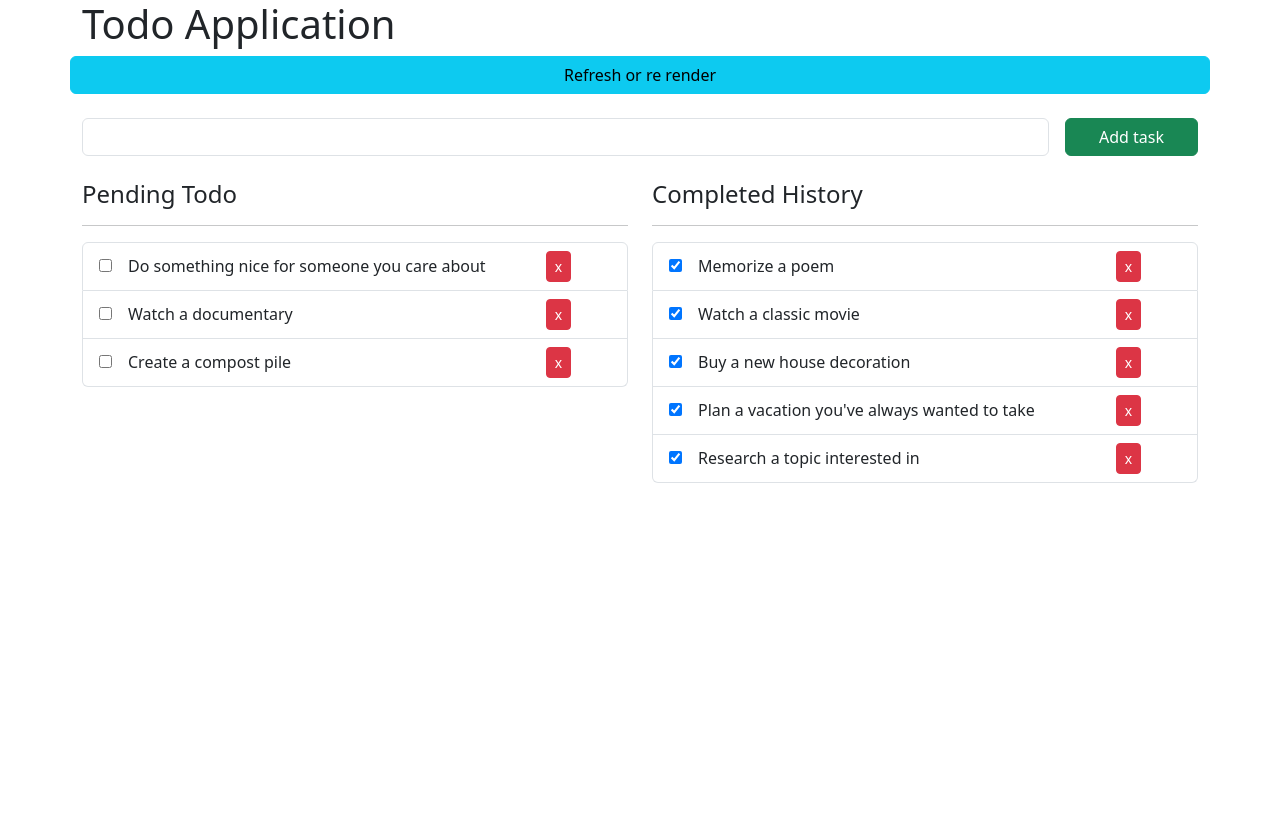
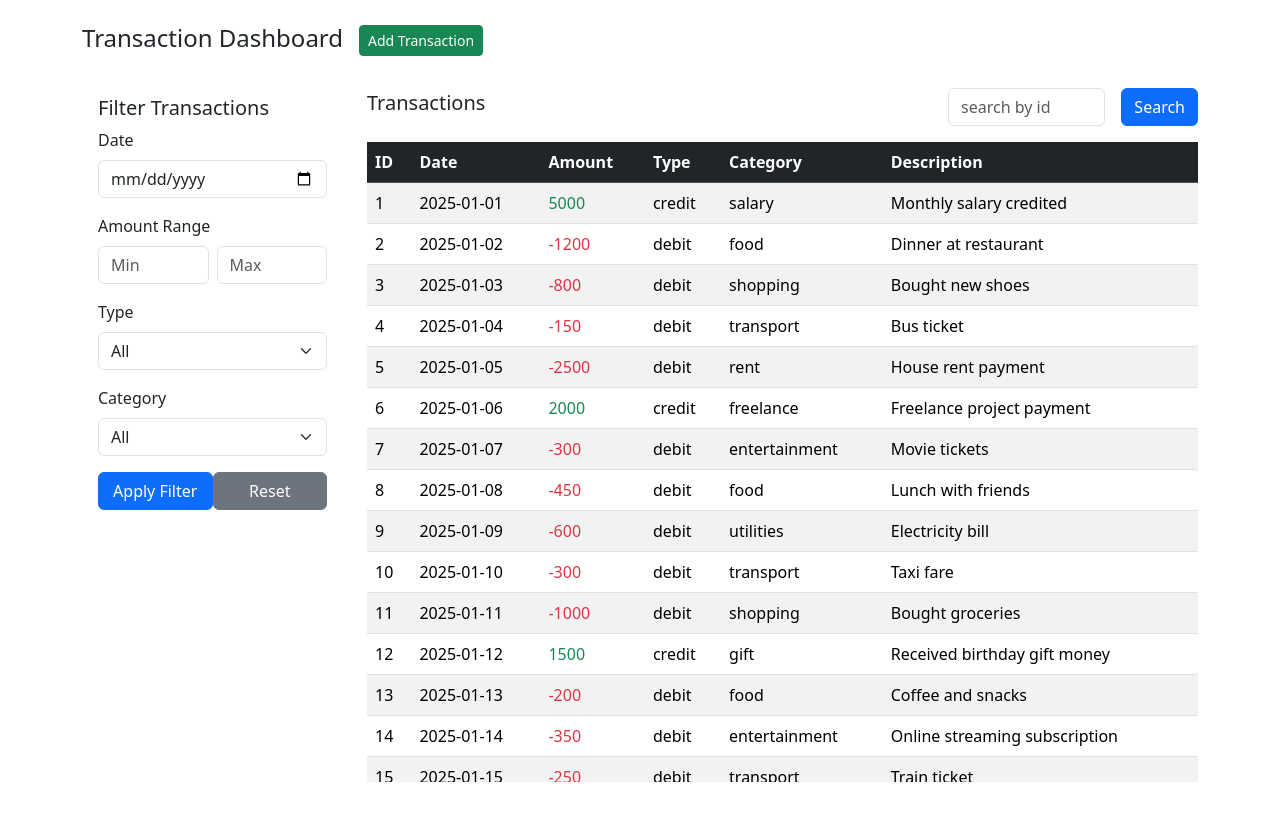
Before and after one commit to dineshk033/tvs-practise, a React (Vite) app: page / in a window 1280 px wide. Shown: the top 820 px of the page. Built offline with nearby package versions, Linux system fonts and the light colour scheme.

Commit message:
Practise solution

```diff
--- a/src/App.jsx
+++ b/src/App.jsx
@@ -1,109 +1,117 @@
-// App.jsx
-import { useEffect, useState } from "react";
-import TransactionForm from "./components/add-transaction";
-import { FilterPanel } from "./components/filter-panel";
-import { TransactionTable } from "./components/transaction-table";
-import { fetchTransactionData } from "./service/data";
+// // App.jsx
+// import { useEffect, useState } from "react";
+// import TransactionForm from "./components/add-transaction";
+// import { FilterPanel } from "./components/filter-panel";
+// import { TransactionTable } from "./components/transaction-table";
+// import { fetchTransactionData } from "./service/data";
 
-const INITIALFILTER = {
-  date: "",
-  minPrice: null,
-  maxPriceRef: null,
-  type: "",
-  category: "",
+import HomePage from "./pages/home";
+
+// const INITIALFILTER = {
+//   date: "",
+//   minPrice: null,
+//   maxPriceRef: null,
+//   type: "",
+//   category: "",
+// };
+// function App() {
+//   const [dataSource, setDataSource] = useState([]);
+//   const [filteredTxn, setFlteredTxn] = useState([]);
+//   const [search, setSearch] = useState(null);
+//   const [filterProps, setFilterProps] = useState(INITIALFILTER);
+//   //mounting phase called
+//   useEffect(() => {
+//     fetchTransactionData().then((data) => {
+//       setDataSource(data);
+//       setFlteredTxn(data);
+//     });
+//   }, []);
+//   // useEffect(() => {
+//   //   if (search !== null) {
+//   //     const temp = dataSource.filter((item) => item.id == search);
+//   //     setFlteredTxn(temp);
+//   //   } else {
+//   //     setFlteredTxn(dataSource);
+//   //   }
+//   // }, [search]);
+//   useEffect(() => {
+//     const { category, type } = filterProps;
+//     // if(category )
+//     const temp = dataSource.filter(
+//       (item) =>
+//         (category == "" || item.category === category) &&
+//         (!type || item.type === type)
+//     );
+//     setFlteredTxn(temp);
+//   }, [filterProps, dataSource]);
+
+//   const handleSearch = (id) => {
+//     setSearch(id);
+//   };
+
+//   const handleFilter = (arg) => {
+//     if (arg) {
+//       setFilterProps(arg);
+//       // const { category, type } = arg;
+//       // // if(category )
+//       // const temp = dataSource.filter(
+//       //   (item) =>
+//       //     (category == "" || item.category === category) &&
+//       //     (!type || item.type === type)
+//       // );
+//       // setFlteredTxn(temp);
+//     } else {
+//       setFilterProps(INITIALFILTER);
+//     }
+//   };
+//   return (
+//     <div className="container mt-4">
+//       <div className="row">
+//         <h4 className="mb-4">
+//           Transaction Dashboard
+//           <button
+//             type="button"
+//             className="btn btn-success btn-sm ms-3"
+//             data-bs-toggle="modal"
+//             data-bs-target="#transactionModal"
+//           >
+//             Add Transaction
+//           </button>
+//         </h4>
+//         {/* Filter Section - 3 columns */}
+//         <div className="col-md-3">
+//           <FilterPanel handleFilter={handleFilter} />
+//         </div>
+
+//         {/* Table Section - 9 columns */}
+//         <div className="col-md-9">
+//           <div>
+//             {Object.keys(filterProps)
+//               .filter((item) => !!filterProps[item])
+//               .map((item) => (
+//                 <span
+//                   onClick={() => setSearch(null)}
+//                   className="badge bg-danger"
+//                 >
+//                   {item}: {filterProps[item]}
+//                 </span>
+//               ))}
+//           </div>
+//           <TransactionTable
+//             transactions={filteredTxn}
+//             handleSearch={handleSearch}
+//           />
+//         </div>
+//       </div>
+//       <TransactionForm />
+//     </div>
+//   );
+// }
+
+// export default App;
+
+const App = () => {
+  return <HomePage />;
 };
-function App() {
-  const [dataSource, setDataSource] = useState([]);
-  const [filteredTxn, setFlteredTxn] = useState([]);
-  const [search, setSearch] = useState(null);
-  const [filterProps, setFilterProps] = useState(INITIALFILTER);
-  //mounting phase called
-  useEffect(() => {
-    fetchTransactionData().then((data) => {
-      setDataSource(data);
-      setFlteredTxn(data);
-    });
-  }, []);
-  // useEffect(() => {
-  //   if (search !== null) {
-  //     const temp = dataSource.filter((item) => item.id == search);
-  //     setFlteredTxn(temp);
-  //   } else {
-  //     setFlteredTxn(dataSource);
-  //   }
-  // }, [search]);
-  useEffect(() => {
-    const { category, type } = filterProps;
-    // if(category )
-    const temp = dataSource.filter(
-      (item) =>
-        (category == "" || item.category === category) &&
-        (!type || item.type === type)
-    );
-    setFlteredTxn(temp);
-  }, [filterProps, dataSource]);
-
-  const handleSearch = (id) => {
-    setSearch(id);
-  };
-
-  const handleFilter = (arg) => {
-    if (arg) {
-      setFilterProps(arg);
-      // const { category, type } = arg;
-      // // if(category )
-      // const temp = dataSource.filter(
-      //   (item) =>
-      //     (category == "" || item.category === category) &&
-      //     (!type || item.type === type)
-      // );
-      // setFlteredTxn(temp);
-    } else {
-      setFilterProps(INITIALFILTER);
-    }
-  };
-  return (
-    <div className="container mt-4">
-      <div className="row">
-        <h4 className="mb-4">
-          Transaction Dashboard
-          <button
-            type="button"
-            className="btn btn-success btn-sm ms-3"
-            data-bs-toggle="modal"
-            data-bs-target="#transactionModal"
-          >
-            Add Transaction
-          </button>
-        </h4>
-        {/* Filter Section - 3 columns */}
-        <div className="col-md-3">
-          <FilterPanel handleFilter={handleFilter} />
-        </div>
-
-        {/* Table Section - 9 columns */}
-        <div className="col-md-9">
-          <div>
-            {Object.keys(filterProps)
-              .filter((item) => !!filterProps[item])
-              .map((item) => (
-                <span
-                  onClick={() => setSearch(null)}
-                  className="badge bg-danger"
-                >
-                  {item}: {filterProps[item]}
-                </span>
-              ))}
-          </div>
-          <TransactionTable
-            transactions={filteredTxn}
-            handleSearch={handleSearch}
-          />
-        </div>
-      </div>
-      <TransactionForm />
-    </div>
-  );
-}
 
 export default App;
--- a/src/components/filter-panel/index.jsx
+++ b/src/components/filter-panel/index.jsx
@@ -12,7 +12,7 @@ export const FilterPanel = ({ handleFilter }) => {
     const data = {
       date: dateRef.current.value,
       minPrice: minPriceRef.current.value,
-      maxPriceRef: maxPriceRef.current.value,
+      maxPrice: maxPriceRef.current.value,
       type: typeRef.current.value,
       category: categoryRef.current.value,
     };
@@ -78,10 +78,14 @@ export const FilterPanel = ({ handleFilter }) => {
             </select>
           </div>
 
-          <button type="submit" className="btn btn-primary w-100">
+          <button type="submit" className="btn btn-primary w-50">
             Apply Filter
           </button>
-          <button type="reset" onClick={() => handleFilter(null)}>
+          <button
+            type="reset"
+            className="btn btn-secondary w-50 "
+            onClick={() => handleFilter(null)}
+          >
             Reset
           </button>
         </form>
--- /dev/null
+++ b/src/hooks/useTransaction.jsx
@@ -0,0 +1,71 @@
+import { useEffect, useState } from "react";
+import { fetchTransactionData } from "../service/data";
+/**
+ * Initial filter state for transactions.
+ */
+const INITIAL_FILTER = {
+  date: "",
+  minPrice: null,
+  maxPrice: null,
+  type: "",
+  category: "",
+};
+
+/**
+ * Custom hook to manage and filter transactions.
+ * @returns {object} filtered transactions, filter state, and handlers
+ */
+function useTransactionFilter(initialData) {
+  const [dataSource, setDataSource] = useState([]);
+  const [filteredTxn, setFilteredTxn] = useState([]);
+  const [filterProps, setFilterProps] = useState(INITIAL_FILTER);
+
+  // Fetch transaction data on mount
+  useEffect(() => {
+    fetchTransactionData().then((data) => {
+      setDataSource(data);
+      setFilteredTxn(data);
+    });
+  }, []);
+
+  // Filter transactions whenever filterProps or dataSource changes
+  useEffect(() => {
+    setFilteredTxn(
+      dataSource.filter((item) => {
+        // Filter by category
+        if (filterProps.category && item.category !== filterProps.category)
+          return false;
+        // Filter by type
+        if (filterProps.type && item.type !== filterProps.type) return false;
+        // Filter by date
+        if (filterProps.date && item.date !== filterProps.date) return false;
+        // Filter by min price
+        if (
+          filterProps.minPrice &&
+          Number(item.amount) < Number(filterProps.minPrice)
+        )
+          return false;
+        // Filter by max price
+        if (
+          filterProps.maxPrice &&
+          Number(item.amount) > Number(filterProps.maxPrice)
+        )
+          return false;
+        return true;
+      })
+    );
+  }, [filterProps, dataSource]);
+
+  // Handler to update filter state
+  const handleFilter = (filter) => {
+    setFilterProps(filter ? filter : INITIAL_FILTER);
+  };
+
+  return {
+    filteredTxn,
+    filterProps,
+    handleFilter,
+  };
+}
+
+export default useTransactionFilter;
--- a/src/main.jsx
+++ b/src/main.jsx
@@ -8,4 +8,4 @@ import "bootstrap/dist/js/bootstrap.bundle.min.js"; // Includes Popper
 import Counter from "./features/counter/index.jsx";
 import CounterPage from "./pages/counter.jsx";
 import Todo from "./pages/todo.jsx";
-createRoot(document.getElementById("root")).render(<Todo />);
+createRoot(document.getElementById("root")).render(<App />);
--- a/src/pages/home.jsx
+++ b/src/pages/home.jsx
@@ -1,10 +1,60 @@
-import React, { useState } from "react";
+import { useState } from "react";
+import { FilterPanel } from "../components/filter-panel";
+import { TransactionTable } from "../components/transaction-table";
+import TransactionModal from "../components/add-transaction";
+import useTransactionFilter from "../hooks/useTransaction";
 
-export default function HomePage() {
-  const [showCounter, setShowCounter] = useState(true);
+/**
+ * HomePage component - Transaction Dashboard
+ */
+function HomePage() {
+  const { filteredTxn, filterProps, handleFilter } = useTransactionFilter([]);
+  const [search, setSearch] = useState(null);
+
+  // Handler for searching by transaction ID
+  const handleSearch = (id) => {
+    setSearch(id);
+  };
+
+  // Filter badges for active filters
+  const activeFilters = Object.entries(filterProps)
+    .filter(([_, value]) => value)
+    .map(([key, value]) => (
+      <span key={key} className="badge bg-danger me-2">
+        {key}: {value}
+      </span>
+    ));
+
   return (
-    <div className="container">
-      <h1>HomePage</h1>
+    <div className="container mt-4">
+      <div className="row">
+        <h4 className="mb-4">
+          Transaction Dashboard
+          <button
+            type="button"
+            className="btn btn-success btn-sm ms-3"
+            data-bs-toggle="modal"
+            data-bs-target="#transactionModal"
+          >
+            Add Transaction
+          </button>
+        </h4>
+        {/* Filter Section */}
+        <div className="col-md-3">
+          <FilterPanel handleFilter={handleFilter} />
+        </div>
+        {/* Table Section */}
+        <div className="col-md-9">
+          <div className="mb-2">{activeFilters}</div>
+          <TransactionTable
+            transactions={filteredTxn}
+            handleSearch={handleSearch}
+          />
+        </div>
+      </div>
+      <TransactionModal />
     </div>
   );
 }
+
+export default HomePage;
```
